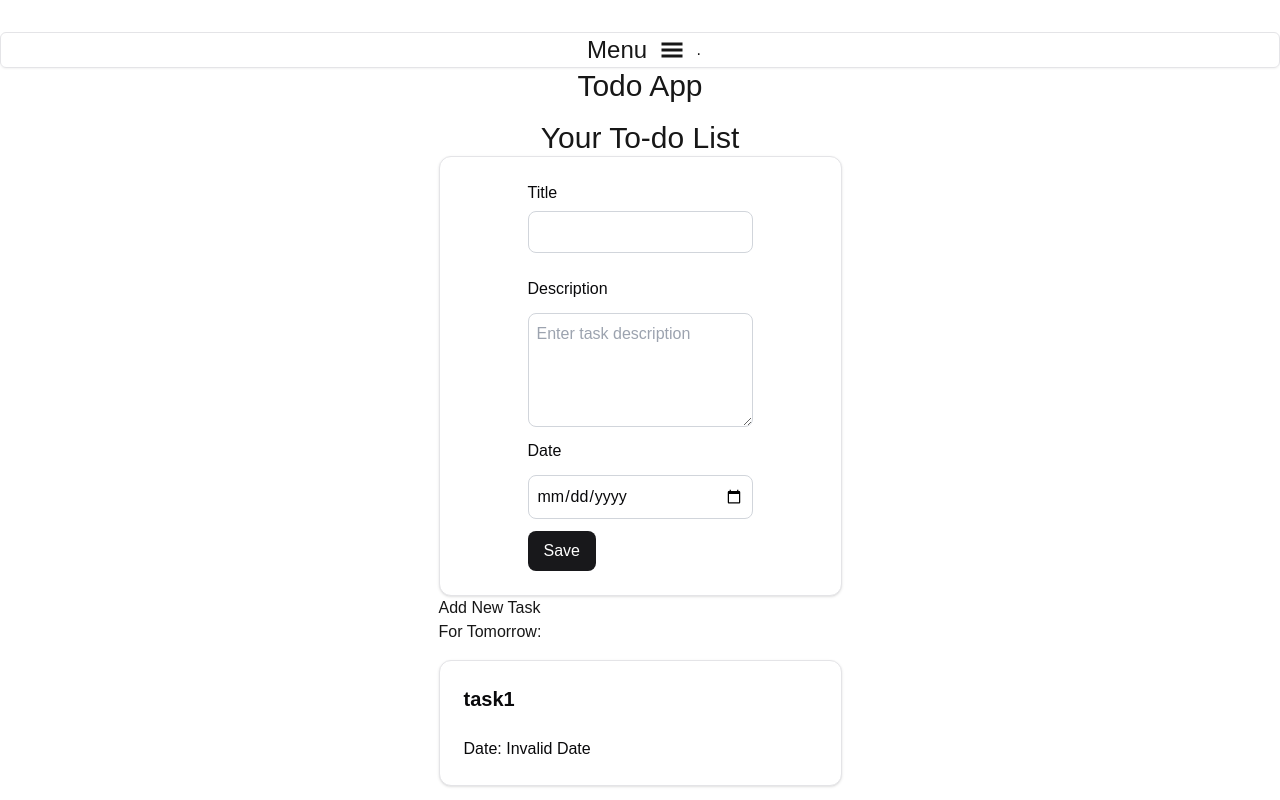
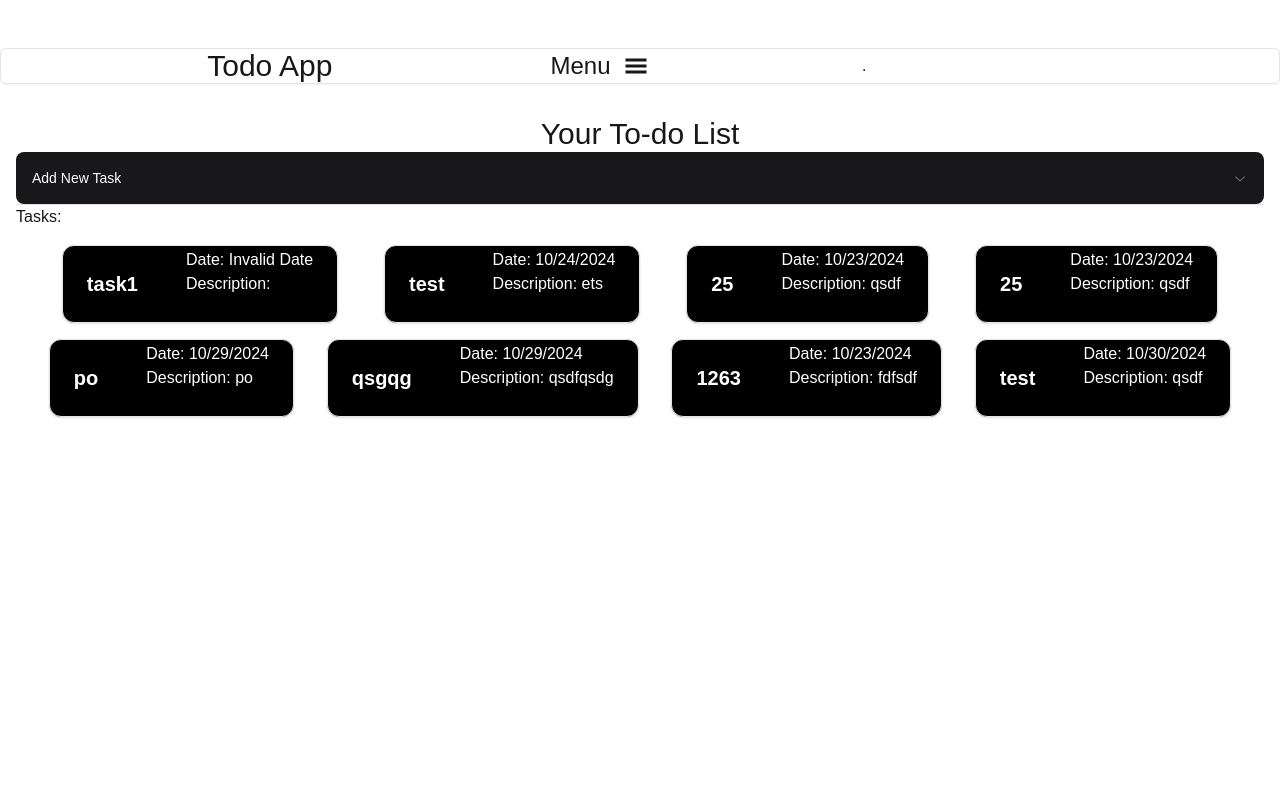
Before and after one commit to musamarasli38/todo-nextjs, a Next.js app in the folder todo-app/: page / in a window 1280 px wide. Shown: the top 800 px of the page. Built offline with nearby package versions, Linux system fonts and the light colour scheme; data requests are answered from the project's data file.

Commit message:
feature:list-tasks + feature:task update

```diff
--- a/todo-app/data/db.json
+++ b/todo-app/data/db.json
@@ -47,6 +47,12 @@
       "title": "1263",
       "description": "fdfsdf",
       "date": "2024-10-23T00:00:00.000Z"
+    },
+    {
+      "id": "d752",
+      "title": "test",
+      "description": "qsdf",
+      "date": "2024-10-30T00:00:00.000Z"
     }
   ]
 }
--- a/todo-app/package.json
+++ b/todo-app/package.json
@@ -11,6 +11,7 @@
     "start:json-server": "json-server --watch db.json"
   },
   "dependencies": {
+    "@radix-ui/react-accordion": "^1.2.1",
     "@radix-ui/react-icons": "^1.3.0",
     "@radix-ui/react-menubar": "^1.1.1",
     "class-variance-authority": "^0.7.0",
--- a/todo-app/src/app/layout.tsx
+++ b/todo-app/src/app/layout.tsx
@@ -27,12 +27,11 @@ export default function RootLayout({
   return (
     <html lang="en">
       <body
-        className={`${geistSans.variable} ${geistMono.variable} antialiased mx-auto flex flex-col min-h-screen`}
+        className={`${geistSans.variable} ${geistMono.variable} antialiased mx-auto flex flex-col min-h-screen space-y-4`}
       >
-        <main className="mx-auto py-4 space-y-3"></main>
+        <main className=" py-4 space-y-3 px-10"></main>
         <Navbar></Navbar>
         <div>
-          <h1 className="text-3xl text-center">Todo App</h1>
         </div>
         {children}
       </body>
--- a/todo-app/src/app/page.tsx
+++ b/todo-app/src/app/page.tsx
@@ -1,15 +1,9 @@
 import ListTasks from "@/components/list-tasks";
-import { TaskForm } from "@/components/task-form";
-
 export default function Home() {
   return (
-    <div className="mx-auto py-4 space-y-3">
+    <div className=" ">
       <ListTasks></ListTasks>
-      <TaskForm
-        title="Name your task:"
-        description="Describe your task:"
-        date="To do by:"
-      ></TaskForm>
+
     </div>
   );
 }
--- a/todo-app/src/components/list-tasks.tsx
+++ b/todo-app/src/components/list-tasks.tsx
@@ -28,28 +28,29 @@ export default function ListTasks() {
   }, [loadTasks]);
 
   return (
-    <div>
+    <div className="flex flex-col px-4">
       <div>
         <h1 className="text-3xl text-center">Your To-do List</h1>
       </div>
       <TaskForm onTaskAdded={loadTasks}></TaskForm>
       <div>
-        <Link href="/task">Add New Task</Link>
+      <h2>Tasks:</h2>
+
         {isPending ? (
           <p>Loading tasks...</p>
         ) : error ? (
           <p>{error}</p>
         ) : (
-          <div>
-            <h2>For Tomorrow:</h2>
+          <div className="flex flex-wrap justify-evenly p-4 gap-4">
             {tasks.length > 0 ? (
               tasks.map((task) => (
-                <Card key={task.id} className="space-y-0 my-4">
-                  <CardHeader className="p2">
+                <Card key={task.id} className=" bg-black text-white flex flex-row  items-center">
+                  <CardHeader className="">
                     <h3 className="text-xl font-bold">{task.title}</h3>
                   </CardHeader>
                   <CardContent>
                     <p>Date: {new Date(task.date).toLocaleDateString()}</p>
+                    <p>Description: {task.description}</p>
                   </CardContent>
                 </Card>
               ))
--- a/todo-app/src/components/navigation/navbar.tsx
+++ b/todo-app/src/components/navigation/navbar.tsx
@@ -4,8 +4,10 @@ import { GiHamburgerMenu } from "react-icons/gi";
 export function Navbar() {
   return (
     <div>
-      <Menubar className="static justify-center">
+      <Menubar className="static justify-evenly">
         <MenubarMenu>
+        <h1 className="text-3xl text-center">Todo App</h1>
+
           <MenubarTrigger>
             Menu &nbsp; <GiHamburgerMenu />
           </MenubarTrigger>
--- a/todo-app/src/components/task-form.tsx
+++ b/todo-app/src/components/task-form.tsx
@@ -2,6 +2,7 @@
 
 import { ComponentProps, useState } from "react";
 import { Card, CardContent, CardHeader } from "./ui/card";
+import { Accordion, AccordionItem, AccordionTrigger, AccordionContent } from "./ui/accordion";
 import { addTask } from "@services/task-service";
 
 type TaskProps = ComponentProps<"div"> & {
@@ -10,14 +11,14 @@ type TaskProps = ComponentProps<"div"> & {
 
 export function TaskForm({ onTaskAdded }: TaskProps) {
   const [taskTitle, setTaskTitle] = useState("");
-  const [tasskDescription, setTaskDescription] = useState("");
+  const [taskDescription, setTaskDescription] = useState("");
   const [taskDate, setTaskDate] = useState("");
 
   const handleSave = async () => {
     try {
       const newTask = {
         title: taskTitle,
-        description: tasskDescription,
+        description: taskDescription,
         date: new Date(taskDate),
       };
       await addTask(newTask);
@@ -29,43 +30,53 @@ export function TaskForm({ onTaskAdded }: TaskProps) {
       console.error("Failed to add task:", error);
     }
   };
+
   return (
-    <Card className="px-16 w-full">
+    <Accordion type="single" collapsible>
+      <AccordionItem value="task-form">
+        <AccordionTrigger className="bg-primary text-white p-4 rounded-lg">
+          Add New Task
+        </AccordionTrigger>
+        <AccordionContent>
+          <Card className="px-16 w-full mt-4">
             <CardHeader>
               <label htmlFor="title">Title</label>
               <input
                 type="text"
-          className="border border-gray-300 rounded-lg p-2"
+                className="border border-gray-300 rounded-lg p-2 w-full"
                 name="title"
                 value={taskTitle}
                 onChange={(e) => setTaskTitle(e.target.value)}
-        ></input>
+              />
             </CardHeader>
-      <CardContent className=" flex flex-col flex-wrap space-y-3">
+            <CardContent className="flex flex-col flex-wrap space-y-3">
               <label htmlFor="description">Description</label>
               <textarea
-          className="border border-gray-300 rounded-lg p-2"
+                className="border border-gray-300 rounded-lg p-2 w-full"
                 rows={4}
                 name="description"
-          value={tasskDescription}
+                value={taskDescription}
                 onChange={(e) => setTaskDescription(e.target.value)}
                 placeholder="Enter task description"
-        ></textarea>
+              />
               <label htmlFor="date">Date</label>
               <input
                 type="date"
-          className="border border-gray-300 rounded-lg p-2"
+                className="border border-gray-300 rounded-lg p-2 w-full"
                 name="date"
                 value={taskDate}
                 onChange={(e) => setTaskDate(e.target.value)}
-        ></input>
+              />
               <button
                 onClick={handleSave}
-          className="btn-primary bg-primary text-white rounded-lg self-start px-4 py-2"
+                className="btn-primary bg-primary text-white rounded-lg self-start px-4 py-2 mt-2"
               >
                 Save
               </button>
             </CardContent>
           </Card>
+        </AccordionContent>
+      </AccordionItem>
+    </Accordion>
   );
 }
--- /dev/null
+++ b/todo-app/src/components/ui/accordion.tsx
@@ -0,0 +1,57 @@
+"use client"
+
+import * as React from "react"
+import * as AccordionPrimitive from "@radix-ui/react-accordion"
+import { ChevronDownIcon } from "@radix-ui/react-icons"
+
+import { cn } from "@/lib/utils"
+
+const Accordion = AccordionPrimitive.Root
+
+const AccordionItem = React.forwardRef<
+  React.ElementRef<typeof AccordionPrimitive.Item>,
+  React.ComponentPropsWithoutRef<typeof AccordionPrimitive.Item>
+>(({ className, ...props }, ref) => (
+  <AccordionPrimitive.Item
+    ref={ref}
+    className={cn("border-b", className)}
+    {...props}
+  />
+))
+AccordionItem.displayName = "AccordionItem"
+
+const AccordionTrigger = React.forwardRef<
+  React.ElementRef<typeof AccordionPrimitive.Trigger>,
+  React.ComponentPropsWithoutRef<typeof AccordionPrimitive.Trigger>
+>(({ className, children, ...props }, ref) => (
+  <AccordionPrimitive.Header className="flex">
+    <AccordionPrimitive.Trigger
+      ref={ref}
+      className={cn(
+        "flex flex-1 items-center justify-between py-4 text-sm font-medium transition-all hover:underline [&[data-state=open]>svg]:rotate-180",
+        className
+      )}
+      {...props}
+    >
+      {children}
+      <ChevronDownIcon className="h-4 w-4 shrink-0 text-muted-foreground transition-transform duration-200" />
+    </AccordionPrimitive.Trigger>
+  </AccordionPrimitive.Header>
+))
+AccordionTrigger.displayName = AccordionPrimitive.Trigger.displayName
+
+const AccordionContent = React.forwardRef<
+  React.ElementRef<typeof AccordionPrimitive.Content>,
+  React.ComponentPropsWithoutRef<typeof AccordionPrimitive.Content>
+>(({ className, children, ...props }, ref) => (
+  <AccordionPrimitive.Content
+    ref={ref}
+    className="overflow-hidden text-sm data-[state=closed]:animate-accordion-up data-[state=open]:animate-accordion-down"
+    {...props}
+  >
+    <div className={cn("pb-4 pt-0", className)}>{children}</div>
+  </AccordionPrimitive.Content>
+))
+AccordionContent.displayName = AccordionPrimitive.Content.displayName
+
+export { Accordion, AccordionItem, AccordionTrigger, AccordionContent }
--- a/todo-app/tailwind.config.ts
+++ b/todo-app/tailwind.config.ts
@@ -55,6 +55,28 @@ const config: Config = {
   			lg: 'var(--radius)',
   			md: 'calc(var(--radius) - 2px)',
   			sm: 'calc(var(--radius) - 4px)'
+  		},
+  		keyframes: {
+  			'accordion-down': {
+  				from: {
+  					height: '0'
+  				},
+  				to: {
+  					height: 'var(--radix-accordion-content-height)'
+  				}
+  			},
+  			'accordion-up': {
+  				from: {
+  					height: 'var(--radix-accordion-content-height)'
+  				},
+  				to: {
+  					height: '0'
+  				}
+  			}
+  		},
+  		animation: {
+  			'accordion-down': 'accordion-down 0.2s ease-out',
+  			'accordion-up': 'accordion-up 0.2s ease-out'
   		}
   	}
   },
--- a/todo-app/types/task.ts
+++ b/todo-app/types/task.ts
@@ -1,5 +1,6 @@
 export  interface Task {
   id: string;
   title: string;
+  description: string;
   date: Date;
 }
```
Also changed, not shown: 1 other file (tests, documents, lock files or other folders). Lines whose indentation alone changed are shown as unchanged.
